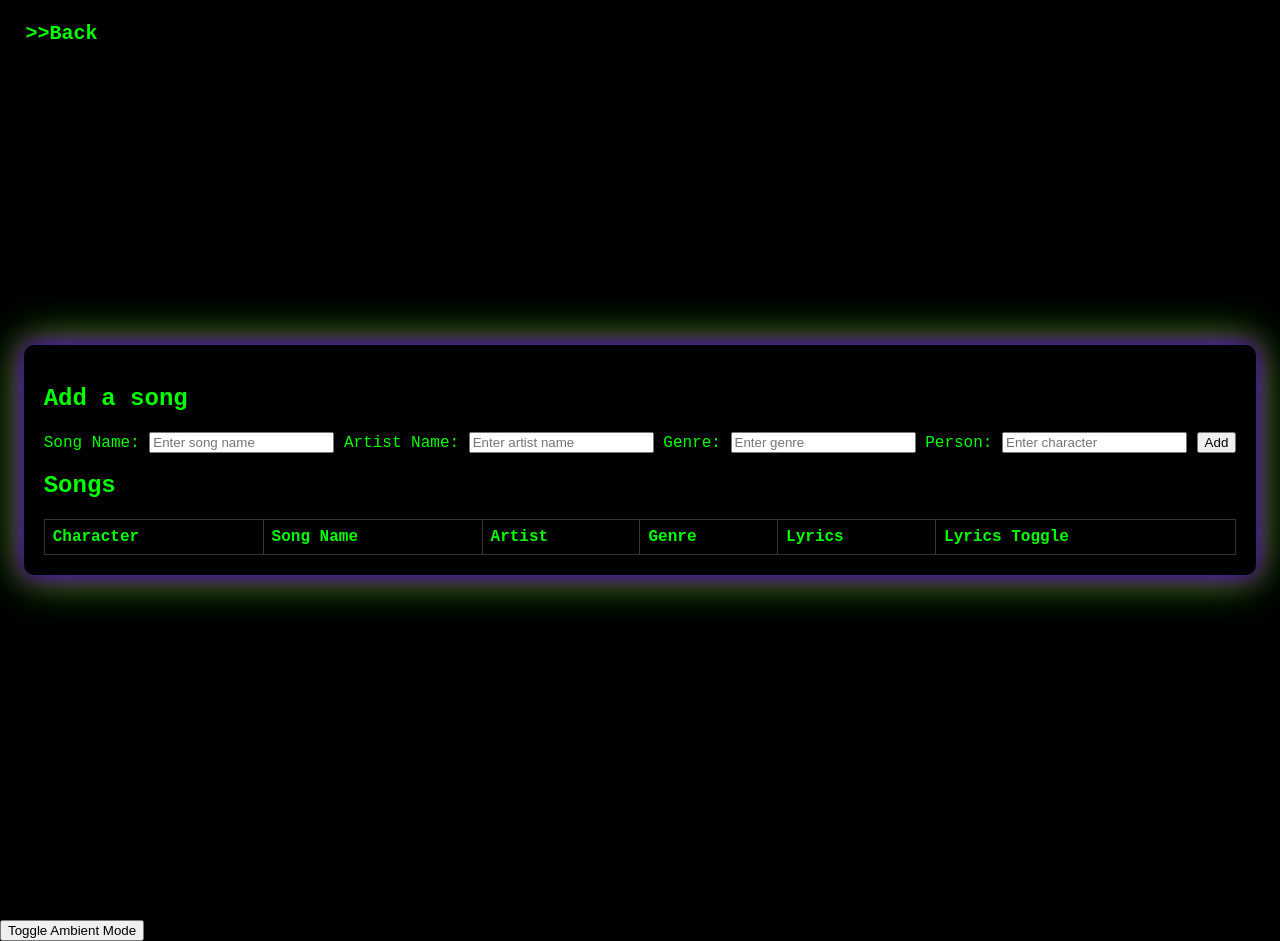
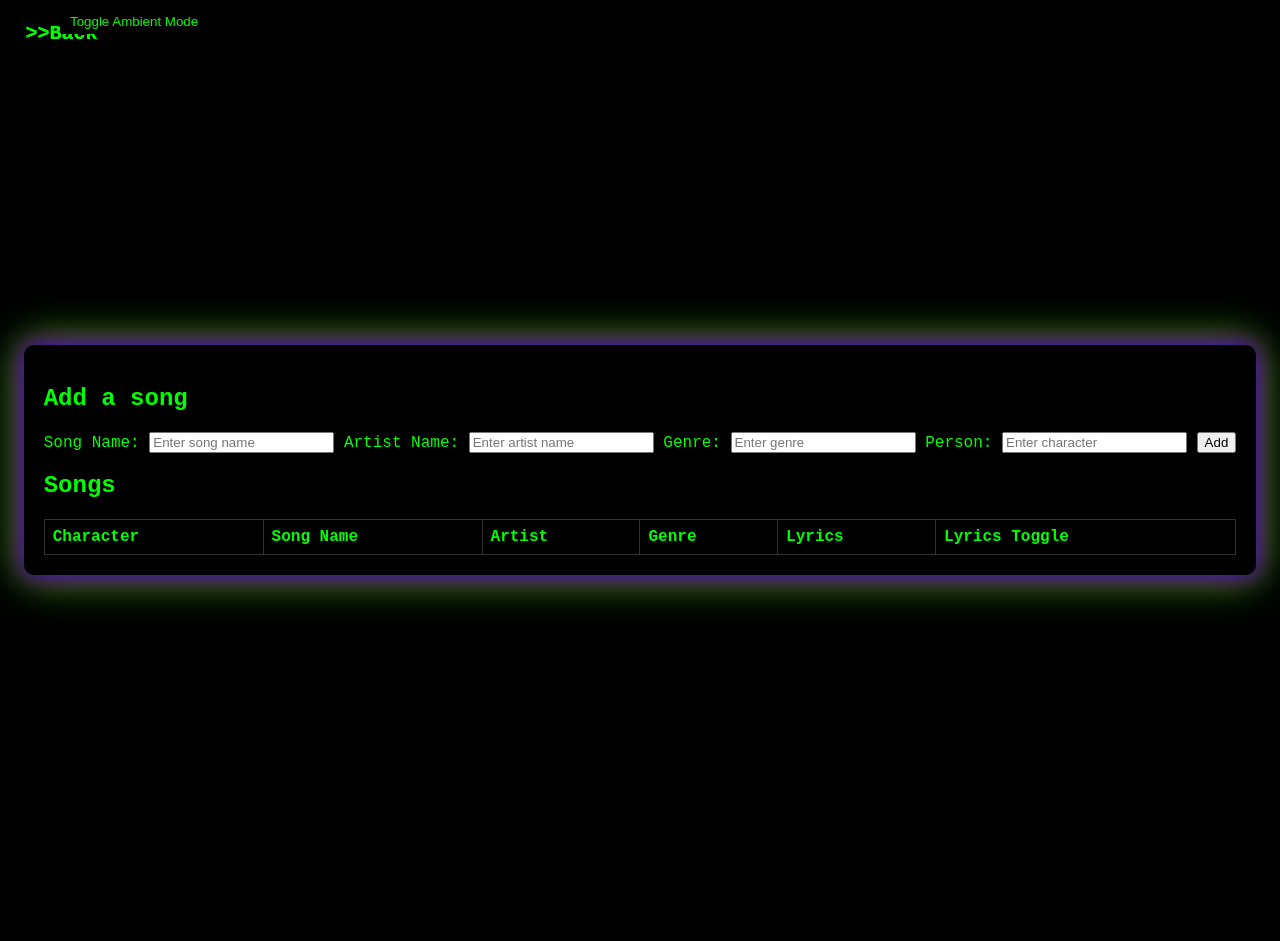
Before and after one commit to APCSP-RAGS/pp-frontend, a Jekyll site: the page built from _posts/2023-10-16-charactersongs.md, in a window 1280 px wide. Built offline with Jekyll 4.4.1, drawn with Linux system fonts in a browser that asks for light colours; after the commit the page ends 920 px from its top, so only the background shows below that.

Commit message:
toggle button

```diff
--- a/_posts/2023-10-16-charactersongs.md
+++ b/_posts/2023-10-16-charactersongs.md
@@ -285,6 +285,10 @@ table th, table td {
     }
     fetchSongs()
   </script>
-  <button onclick="toggleAmbientMode()">Toggle Ambient Mode</button>
+  <a href="../">
+  <h1 style="font-size: 20px; left: 2%; top: 1%; position: fixed;">>>Back</h1>
+</a>
+<button onclick="toggleAmbientMode()" class="ambient-mode-button">Toggle Ambient Mode</button>
+
 </body>
 </html>
```
